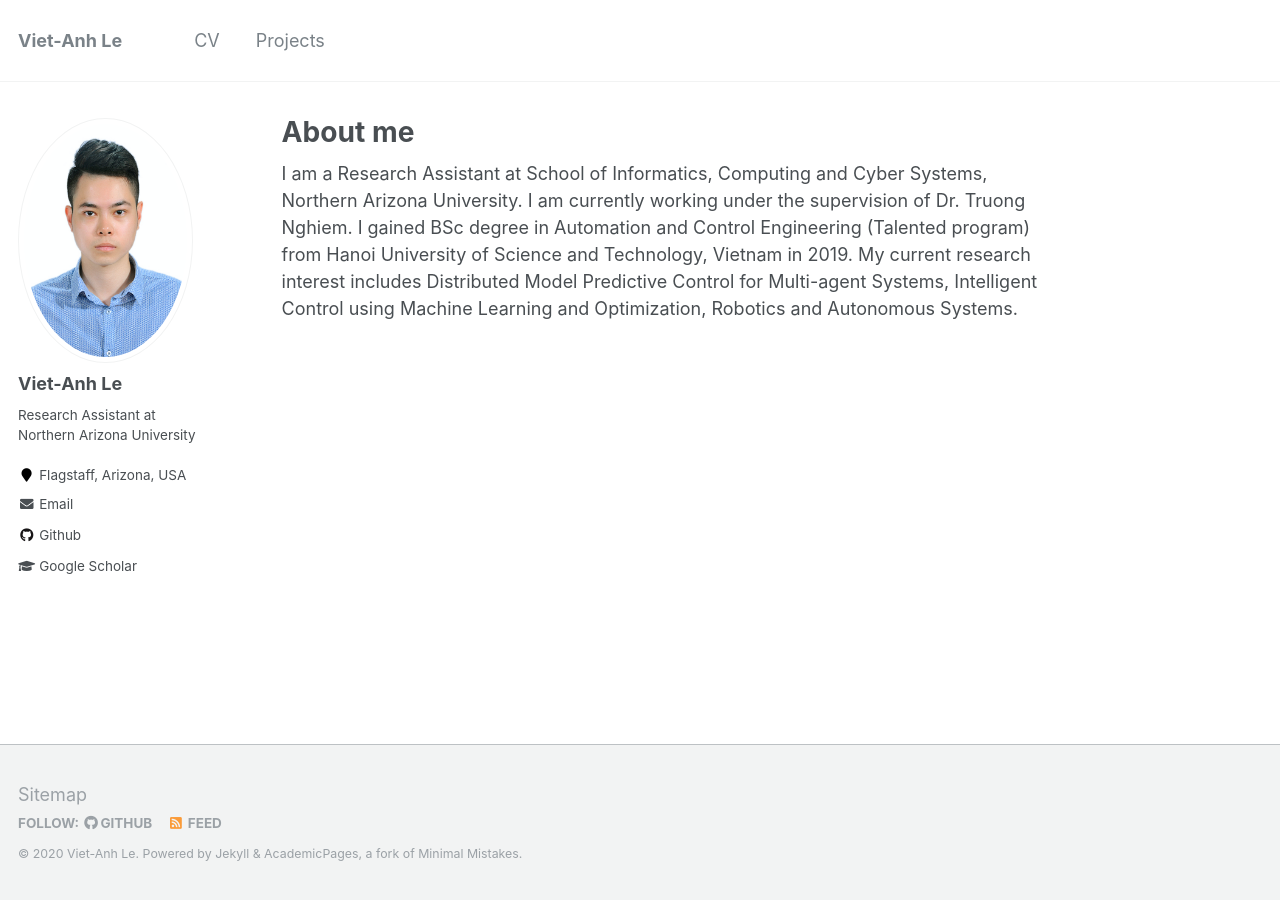
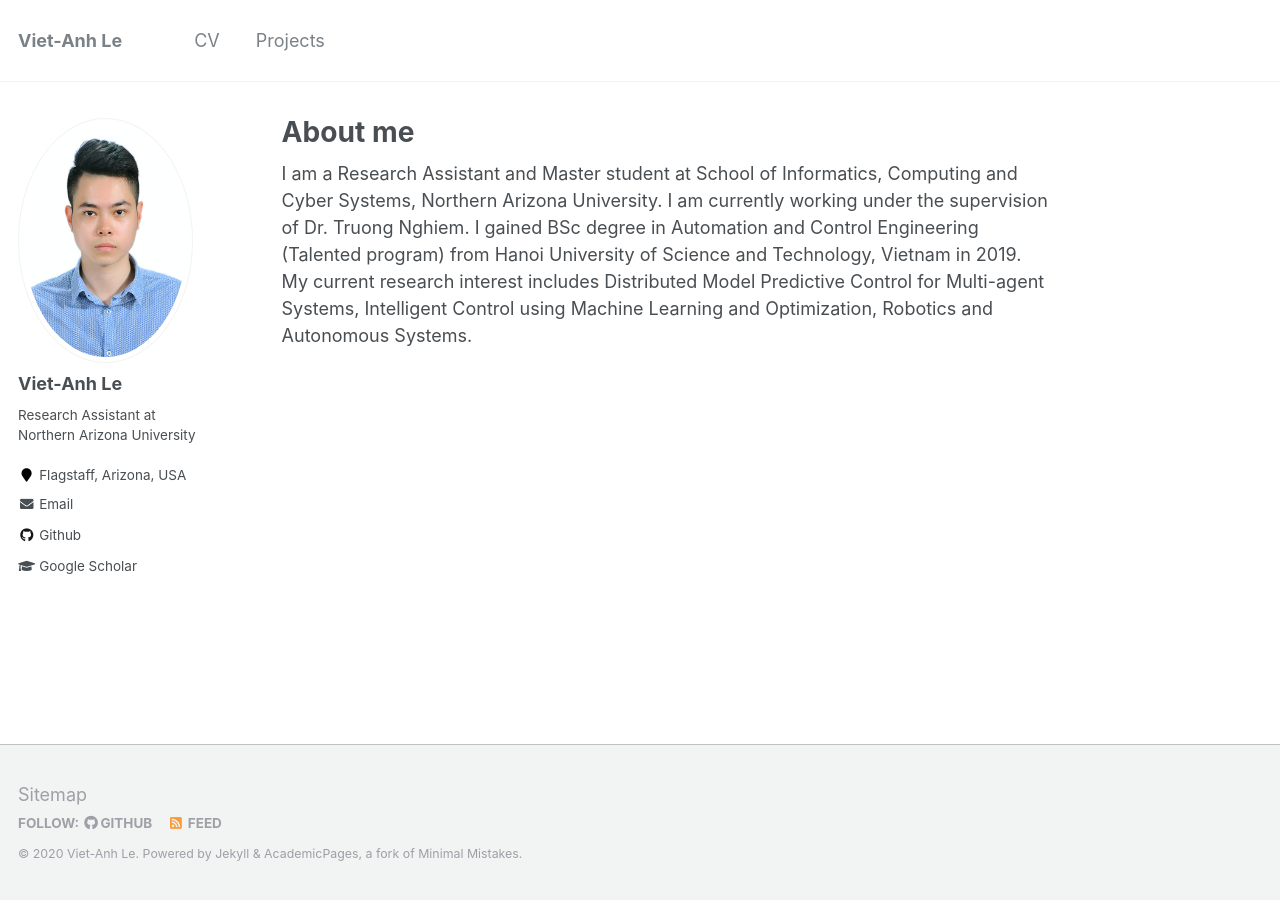
Before and after one commit to vietanhle0101/vietanhle0101.github.io, a Jekyll site: the page built from _pages/about.md, in a window 1280 px wide. Built offline with Jekyll 4.4.1, drawn with Linux system fonts in a browser that asks for light colours.

Commit message:
update nov 9

```diff
--- a/_config.yml
+++ b/_config.yml
@@ -10,7 +10,7 @@ locale                   : "en-US"
 title                    : "Viet-Anh Le"
 title_separator          : "-"
 name                     : &name "Viet-Anh Le"
-description              : &description "Research Assistant at Northern Arizona University"
+description              : &description "Research Assistant and Master student at Northern Arizona University"
 url                      : https://vietanhle0101.github.io # the base hostname & protocol for your site e.g. "https://mmistakes.github.io"
 baseurl                  : "" # the subpath of your site, e.g. "/blog"
 repository               : "vietanhle0101.github.io"
--- a/_pages/about.md
+++ b/_pages/about.md
@@ -8,4 +8,4 @@ redirect_from:
   - /about.html
 ---
 
-I am a Research Assistant at School of Informatics, Computing and Cyber Systems, Northern Arizona University. I am currently working under the supervision of Dr. Truong Nghiem. I gained BSc degree in Automation and Control Engineering (Talented program) from Hanoi University of Science and Technology, Vietnam in 2019. My current research interest includes Distributed Model Predictive Control for Multi-agent Systems, Intelligent Control using Machine Learning and Optimization, Robotics and Autonomous Systems.
+I am a Research Assistant and Master student at School of Informatics, Computing and Cyber Systems, Northern Arizona University. I am currently working under the supervision of Dr. Truong Nghiem. I gained BSc degree in Automation and Control Engineering (Talented program) from Hanoi University of Science and Technology, Vietnam in 2019. My current research interest includes Distributed Model Predictive Control for Multi-agent Systems, Intelligent Control using Machine Learning and Optimization, Robotics and Autonomous Systems.
```
Also changed, not shown: 5 other files.
